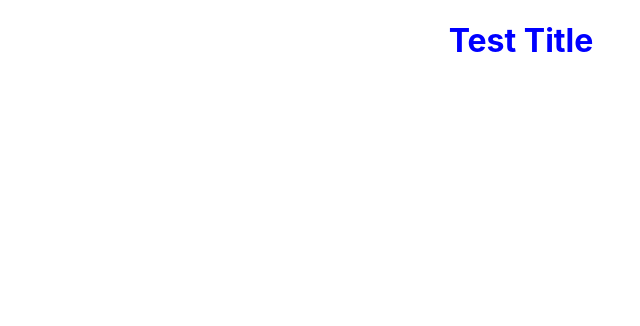
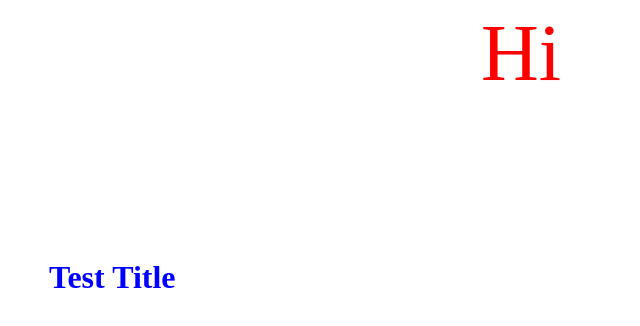
Before and after one commit to ibuki0102/test-project, a React (Create React App) app: page / in a window 1280 px wide. Shown: the top 326 px of the page, without its empty margins (119-759 px from the left). Built offline with nearby package versions, Linux system fonts and the light colour scheme.

Commit message:
刪掉一些沒用到的檔案及程式碼及新增元件資料夾與 Header

```diff
--- a/src/App.css
+++ /dev/null
@@ -1,38 +0,0 @@
-.App {
-  text-align: center;
-}
-
-.App-logo {
-  height: 40vmin;
-  pointer-events: none;
-}
-
-@media (prefers-reduced-motion: no-preference) {
-  .App-logo {
-    animation: App-logo-spin infinite 20s linear;
-  }
-}
-
-.App-header {
-  background-color: #282c34;
-  min-height: 100vh;
-  display: flex;
-  flex-direction: column;
-  align-items: center;
-  justify-content: center;
-  font-size: calc(10px + 2vmin);
-  color: white;
-}
-
-.App-link {
-  color: #61dafb;
-}
-
-@keyframes App-logo-spin {
-  from {
-    transform: rotate(0deg);
-  }
-  to {
-    transform: rotate(360deg);
-  }
-}
--- a/src/App.js
+++ b/src/App.js
@@ -1,12 +1,18 @@
-import './App.css'
-import styles from './test.module.scss'
+import React from "react";
+
+import Header from "./components/Header/Header";
+
+import styles from "./test.module.scss";
 
 function App() {
   return (
-    <div className="App">
-      <h1 className={styles.Title}>Test Title</h1>
+    <div>
+      <Header />
+      <div className="App">
+        <h1 className={styles.Title}>Test Title</h1>
+      </div>
     </div>
-  )
+  );
 }
 
-export default App
+export default App;
--- /dev/null
+++ b/src/components/Header/Header.jsx
@@ -0,0 +1,11 @@
+import styles from "../Header/Header.module.scss";
+
+const Header = () => {
+  return (
+    <header>
+      <div className={styles.Hi}>Hi</div>
+    </header>
+  );
+};
+
+export default Header;
--- /dev/null
+++ b/src/components/Header/Header.module.scss
@@ -0,0 +1,6 @@
+.Hi {
+  color: red;
+  font-size: 5rem;
+  display: flex;
+  justify-content: center;
+}
--- a/src/index.css
+++ /dev/null
@@ -1,13 +0,0 @@
-body {
-  margin: 0;
-  font-family: -apple-system, BlinkMacSystemFont, 'Segoe UI', 'Roboto', 'Oxygen',
-    'Ubuntu', 'Cantarell', 'Fira Sans', 'Droid Sans', 'Helvetica Neue',
-    sans-serif;
-  -webkit-font-smoothing: antialiased;
-  -moz-osx-font-smoothing: grayscale;
-}
-
-code {
-  font-family: source-code-pro, Menlo, Monaco, Consolas, 'Courier New',
-    monospace;
-}
--- a/src/index.js
+++ b/src/index.js
@@ -1,17 +1,10 @@
-import React from 'react';
-import ReactDOM from 'react-dom/client';
-import './index.css';
-import App from './App';
-import reportWebVitals from './reportWebVitals';
+import React from "react";
+import ReactDOM from "react-dom/client";
+import App from "./App";
 
-const root = ReactDOM.createRoot(document.getElementById('root'));
+const root = ReactDOM.createRoot(document.getElementById("root"));
 root.render(
   <React.StrictMode>
     <App />
   </React.StrictMode>
 );
-
-// If you want to start measuring performance in your app, pass a function
-// to log results (for example: reportWebVitals(console.log))
-// or send to an analytics endpoint. Learn more: https://bit.ly/CRA-vitals
-reportWebVitals();
--- a/src/reportWebVitals.js
+++ /dev/null
@@ -1,13 +0,0 @@
-const reportWebVitals = onPerfEntry => {
-  if (onPerfEntry && onPerfEntry instanceof Function) {
-    import('web-vitals').then(({ getCLS, getFID, getFCP, getLCP, getTTFB }) => {
-      getCLS(onPerfEntry);
-      getFID(onPerfEntry);
-      getFCP(onPerfEntry);
-      getLCP(onPerfEntry);
-      getTTFB(onPerfEntry);
-    });
-  }
-};
-
-export default reportWebVitals;
--- a/src/test.module.scss
+++ b/src/test.module.scss
@@ -1,3 +1,4 @@
 .Title {
+  margin: 10rem;
   color: blue;
 }
```
Also changed, not shown: src/setupTests.js (deleted, +0 -5 lines), 1 other file (tests, documents, lock files or other folders).
